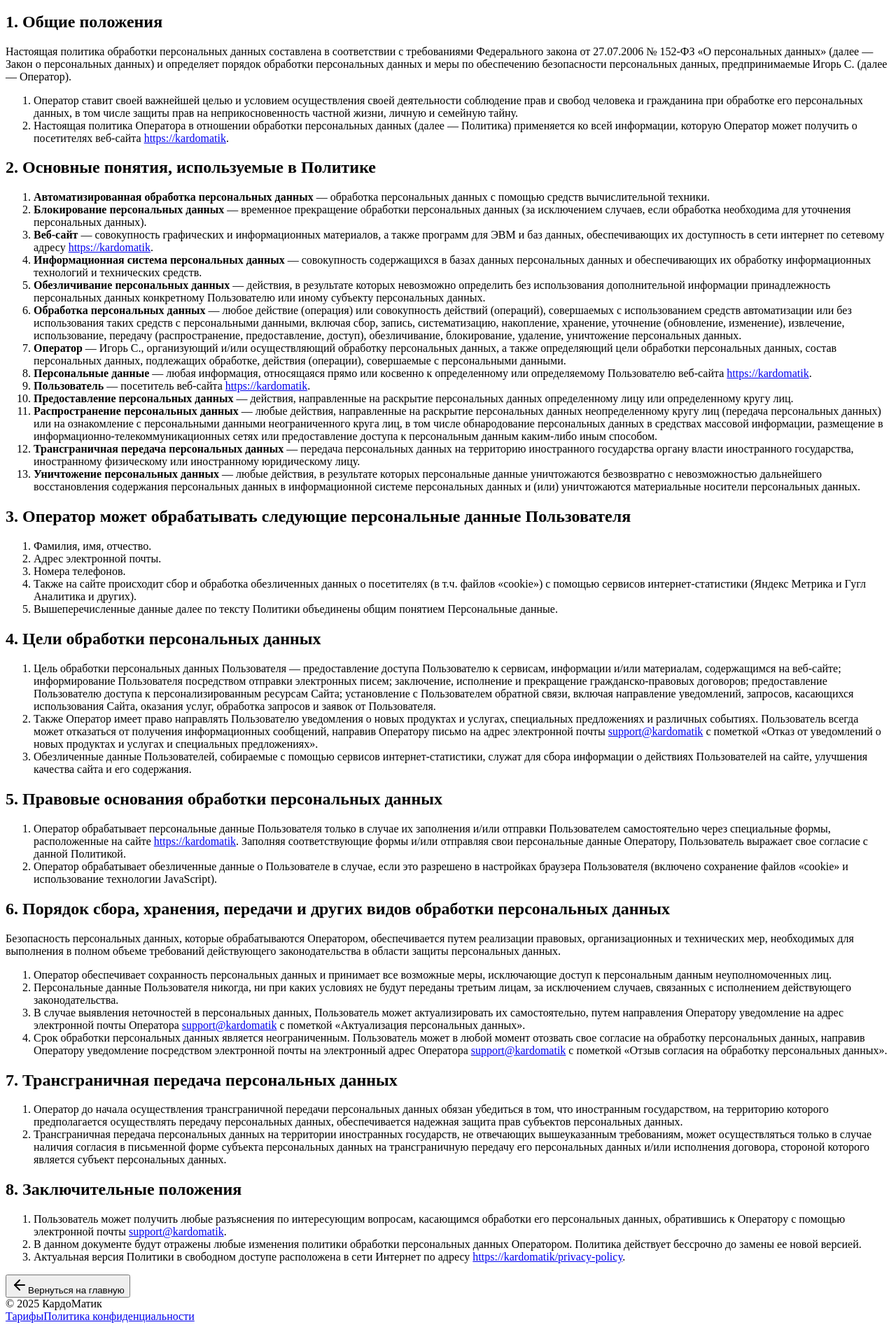
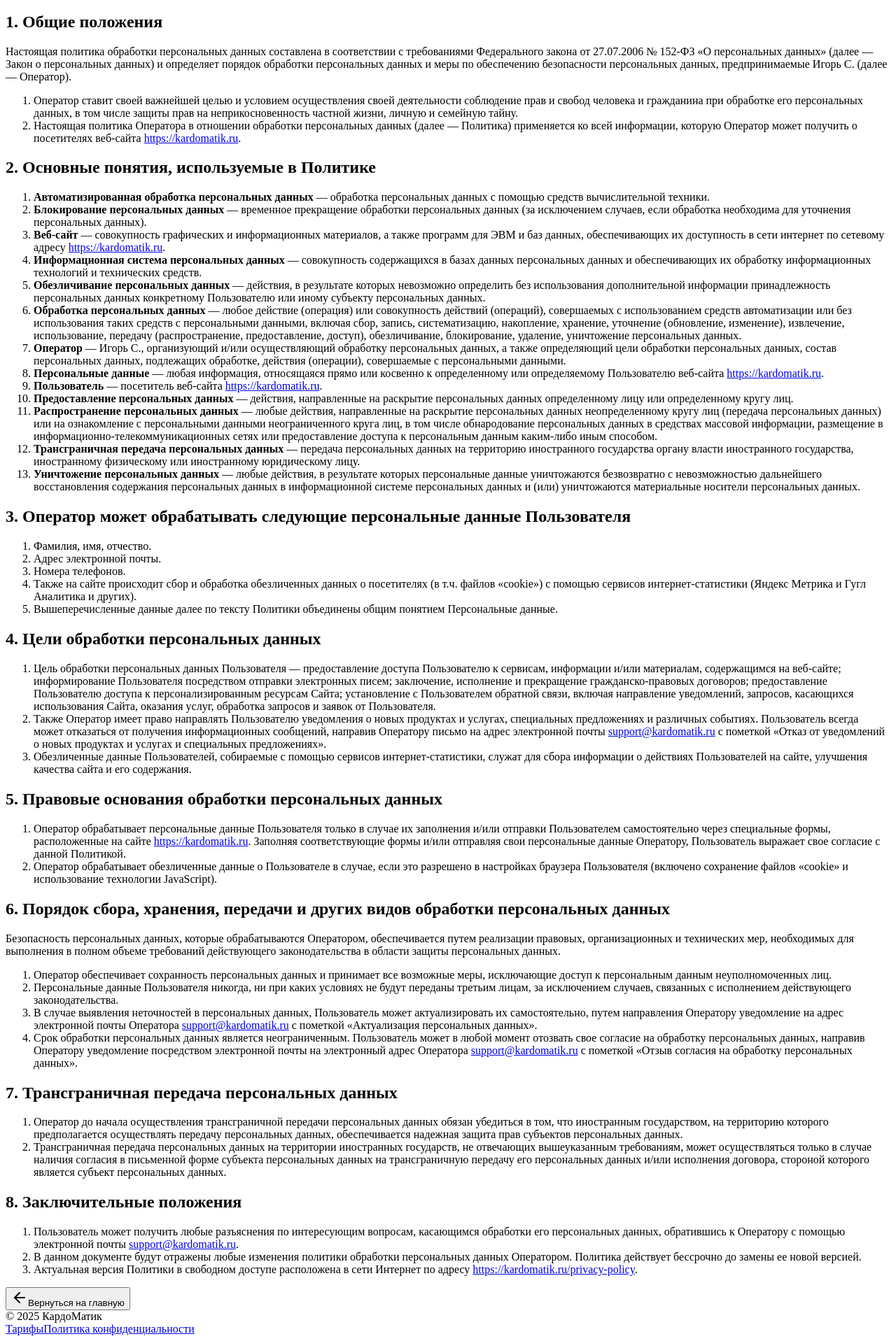
Before and after one commit to groggrogovg-jpg/my-second-project, a React (Vite) app in the folder client/: page /privacy-policy in a window 1280 px wide. Shown: the part 388-2305 px from the top of the page at 70% size. Built offline with nearby package versions, Linux system fonts and the light colour scheme; a web font is replaced by a local one.

Commit message:
fix: use kardomatik.ru domain and add privacy links at purchase
- Replace https://kardomatik with https://kardomatik.ru in privacy policy.
- Replace support@kardomatik with support@kardomatik.ru in privacy policy.
- Add link to /privacy-policy in pricing page checkout checkbox label.

```diff
--- a/client/src/pages/pricing.tsx
+++ b/client/src/pages/pricing.tsx
@@ -310,6 +310,14 @@ function PackagesGrid({
                 >
                   соглашение о подписке
                 </a>
+                {" "}и{" "}
+                <Link
+                  href="/privacy-policy"
+                  className="text-primary hover:underline"
+                  onClick={(e) => e.stopPropagation()}
+                >
+                  Политику конфиденциальности
+                </Link>
               </Label>
             </div>
           </div>
--- a/client/src/pages/privacy-policy.tsx
+++ b/client/src/pages/privacy-policy.tsx
@@ -30,12 +30,12 @@ export default function PrivacyPolicy() {
             <p className="text-sm text-muted-foreground">
               Действует для сайта{" "}
               <a
-                href="https://kardomatik"
+                href="https://kardomatik.ru"
                 className="text-primary hover:underline"
                 target="_blank"
                 rel="noopener noreferrer"
               >
-                https://kardomatik
+                https://kardomatik.ru
               </a>
             </p>
           </div>
@@ -51,8 +51,8 @@ export default function PrivacyPolicy() {
                 </li>
                 <li>
                   Настоящая политика Оператора в отношении обработки персональных данных (далее — Политика) применяется ко всей информации, которую Оператор может получить о посетителях веб-сайта{" "}
-                  <a href="https://kardomatik" target="_blank" rel="noopener noreferrer">
-                    https://kardomatik
+                  <a href="https://kardomatik.ru" target="_blank" rel="noopener noreferrer">
+                    https://kardomatik.ru
                   </a>
                   .
                 </li>
@@ -69,8 +69,8 @@ export default function PrivacyPolicy() {
                 </li>
                 <li>
                   <strong>Веб-сайт</strong> — совокупность графических и информационных материалов, а также программ для ЭВМ и баз данных, обеспечивающих их доступность в сети интернет по сетевому адресу{" "}
-                  <a href="https://kardomatik" target="_blank" rel="noopener noreferrer">
-                    https://kardomatik
+                  <a href="https://kardomatik.ru" target="_blank" rel="noopener noreferrer">
+                    https://kardomatik.ru
                   </a>
                   .
                 </li>
@@ -88,15 +88,15 @@ export default function PrivacyPolicy() {
                 </li>
                 <li>
                   <strong>Персональные данные</strong> — любая информация, относящаяся прямо или косвенно к определенному или определяемому Пользователю веб-сайта{" "}
-                  <a href="https://kardomatik" target="_blank" rel="noopener noreferrer">
-                    https://kardomatik
+                  <a href="https://kardomatik.ru" target="_blank" rel="noopener noreferrer">
+                    https://kardomatik.ru
                   </a>
                   .
                 </li>
                 <li>
                   <strong>Пользователь</strong> — посетитель веб-сайта{" "}
-                  <a href="https://kardomatik" target="_blank" rel="noopener noreferrer">
-                    https://kardomatik
+                  <a href="https://kardomatik.ru" target="_blank" rel="noopener noreferrer">
+                    https://kardomatik.ru
                   </a>
                   .
                 </li>
@@ -134,7 +134,7 @@ export default function PrivacyPolicy() {
                 </li>
                 <li>
                   Также Оператор имеет право направлять Пользователю уведомления о новых продуктах и услугах, специальных предложениях и различных событиях. Пользователь всегда может отказаться от получения информационных сообщений, направив Оператору письмо на адрес электронной почты{" "}
-                  <a href="mailto:support@kardomatik">support@kardomatik</a>{" "}
+                  <a href="mailto:support@kardomatik.ru">support@kardomatik.ru</a>{" "}
                   с пометкой «Отказ от уведомлений о новых продуктах и услугах и специальных предложениях».
                 </li>
                 <li>
@@ -147,8 +147,8 @@ export default function PrivacyPolicy() {
               <ol className="list-decimal list-outside ml-5 space-y-2">
                 <li>
                   Оператор обрабатывает персональные данные Пользователя только в случае их заполнения и/или отправки Пользователем самостоятельно через специальные формы, расположенные на сайте{" "}
-                  <a href="https://kardomatik" target="_blank" rel="noopener noreferrer">
-                    https://kardomatik
+                  <a href="https://kardomatik.ru" target="_blank" rel="noopener noreferrer">
+                    https://kardomatik.ru
                   </a>
                   . Заполняя соответствующие формы и/или отправляя свои персональные данные Оператору, Пользователь выражает свое согласие с данной Политикой.
                 </li>
@@ -171,12 +171,12 @@ export default function PrivacyPolicy() {
                 </li>
                 <li>
                   В случае выявления неточностей в персональных данных, Пользователь может актуализировать их самостоятельно, путем направления Оператору уведомление на адрес электронной почты Оператора{" "}
-                  <a href="mailto:support@kardomatik">support@kardomatik</a>{" "}
+                  <a href="mailto:support@kardomatik.ru">support@kardomatik.ru</a>{" "}
                   с пометкой «Актуализация персональных данных».
                 </li>
                 <li>
                   Срок обработки персональных данных является неограниченным. Пользователь может в любой момент отозвать свое согласие на обработку персональных данных, направив Оператору уведомление посредством электронной почты на электронный адрес Оператора{" "}
-                  <a href="mailto:support@kardomatik">support@kardomatik</a>{" "}
+                  <a href="mailto:support@kardomatik.ru">support@kardomatik.ru</a>{" "}
                   с пометкой «Отзыв согласия на обработку персональных данных».
                 </li>
               </ol>
@@ -197,7 +197,7 @@ export default function PrivacyPolicy() {
               <ol className="list-decimal list-outside ml-5 space-y-2">
                 <li>
                   Пользователь может получить любые разъяснения по интересующим вопросам, касающимся обработки его персональных данных, обратившись к Оператору с помощью электронной почты{" "}
-                  <a href="mailto:support@kardomatik">support@kardomatik</a>
+                  <a href="mailto:support@kardomatik.ru">support@kardomatik.ru</a>
                   .
                 </li>
                 <li>
@@ -205,8 +205,8 @@ export default function PrivacyPolicy() {
                 </li>
                 <li>
                   Актуальная версия Политики в свободном доступе расположена в сети Интернет по адресу{" "}
-                  <a href="https://kardomatik/privacy-policy" target="_blank" rel="noopener noreferrer">
-                    https://kardomatik/privacy-policy
+                  <a href="https://kardomatik.ru/privacy-policy" target="_blank" rel="noopener noreferrer">
+                    https://kardomatik.ru/privacy-policy
                   </a>
                   .
                 </li>
```
